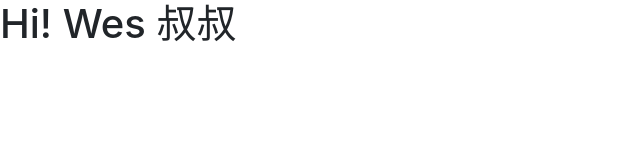
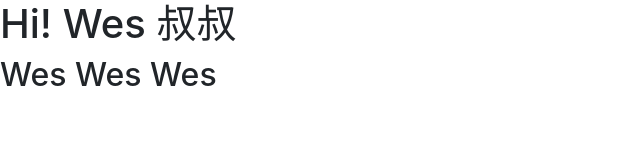
Before and after one commit to qqqqq815/qqqqq815.github.io, a plain HTML site: page lesson1/index.html in a window 1280 px wide. Shown: the whole page, without its empty margins (0-640 px from the left). Drawn offline with nearby package versions, Linux system fonts and the light colour scheme.

Commit message:
commit practice1

```diff
--- a/lesson1/index.html
+++ b/lesson1/index.html
@@ -12,6 +12,7 @@
   </head>
   <body>
     <h1>Hi! Wes 叔叔</h1>
+    <h2>Wes Wes Wes</h2>
 
     <!-- Optional JavaScript -->
     <!-- jQuery first, then Popper.js, then Bootstrap JS -->
```
Also changed, not shown: 1 other file.
